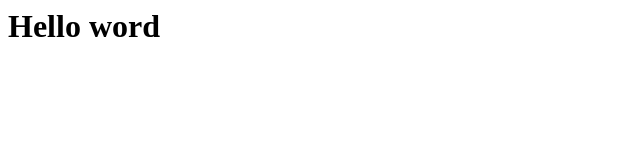
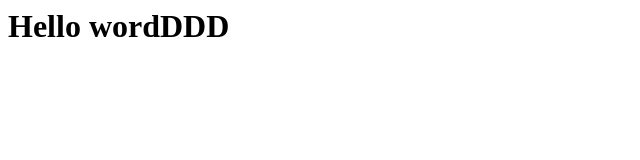
Before and after one commit to GiovaniSousaSousa/GiovaniSousaSousa.github.io, a plain HTML site: page index.html in a window 1280 px wide. Shown: the whole page, without its empty margins (0-640 px from the left). Drawn offline with Linux system fonts and the light colour scheme.

Commit message:
Update index.html

```diff
--- a/index.html
+++ b/index.html
@@ -2,6 +2,6 @@
 <head>
 </head>
 <body>
-<h1>Hello word</h2>
+<h1>Hello wordDDD</h2>
 </body>
 </html>
```
